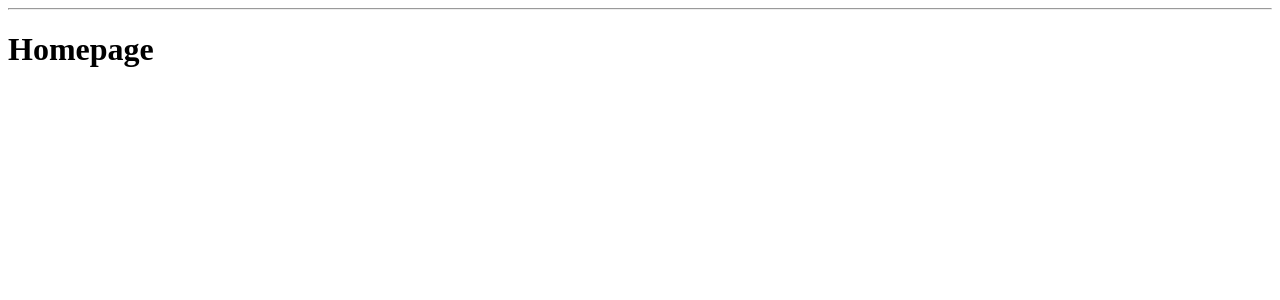
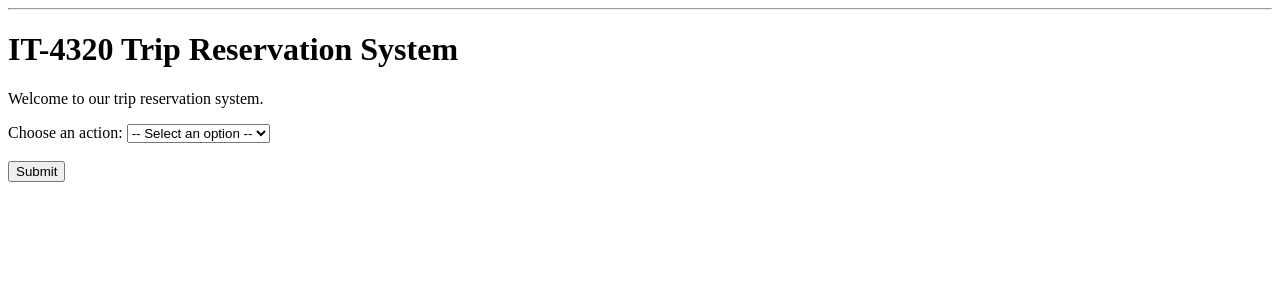
Before and after one commit to kriswizzle03/finalproject-trip-reservation-system, a Flask app: page / in a window 1280 px wide. Shown: the part 63-363 px from the top of the page. Run offline with Flask 3, Linux system fonts and the light colour scheme.

Commit message:
Created main menu functionality and

```diff
--- a/app.py
+++ b/app.py
@@ -8,9 +8,17 @@ app.config["DEBUG"] = True
 
 
 # use the app.route() decorator to create a Flask view function called index()
-@app.route('/')
+@app.route('/', methods=['GET', 'POST'])
 def index():
-
+    if request.method == 'POST':
+        user_choice = request.form.get('option')
+        if user_choice == "reserve_seat":
+            return redirect(url_for("reservations"))
+        elif user_choice == "admin_login":
+            return redirect(url_for("admin"))
+        else:
+            flash("Please select a valid option.")
+            return redirect(url_for("index"))
     return render_template('index.html')
 
 @app.route('/admin')
--- a/templates/index.html
+++ b/templates/index.html
@@ -1,6 +1,33 @@
 {% extends 'base.html' %}
 
+{% block title %}
+Homepage
+{% endblock %}
+
 {% block content %}
-    <h1>{% block title %} Homepage {% endblock %}</h1>
+    <h1>IT-4320 Trip Reservation System</h1>
+    <div class="message-box">
+        <p>Welcome to our trip reservation system.</p>
+    </div>
 
+    <!-- Display error messages -->
+    {% with messages = get_flashed_messages() %}
+    {% if messages %}
+        <div class="error">
+            {{ messages[0] }}
+        </div>
+    {% endif %}
+    {% endwith %}
+
+    <!-- Dropdown form -->
+    <form method="POST" action="/">
+        <label for="option">Choose an action:</label>
+        <select name="option" id="option">
+            <option value="" disabled selected>-- Select an option --</option>
+            <option value="reserve_seat">Reserve a Seat</option>
+            <option value="admin_login">Admin Login</option>
+        </select>
+        <br><br>
+        <button type="submit">Submit</button>
+    </form>
 {% endblock %}
```
